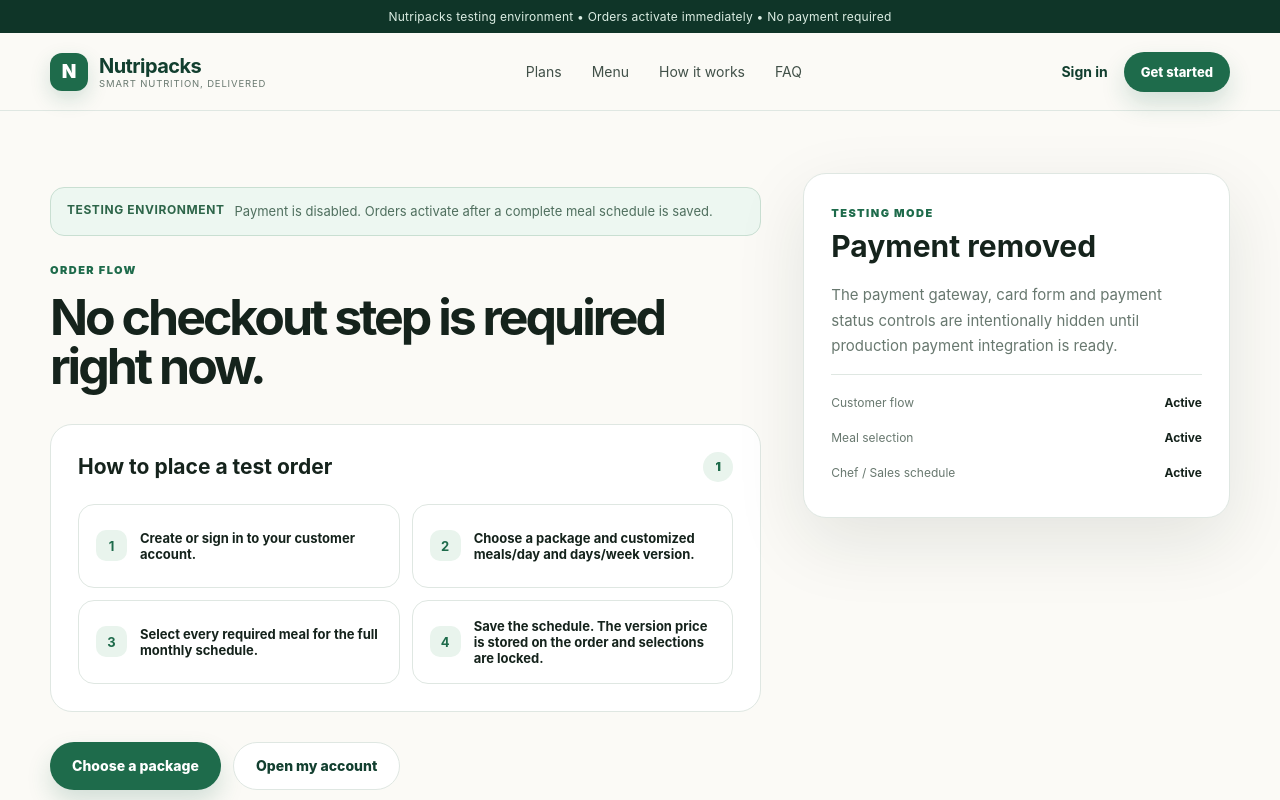
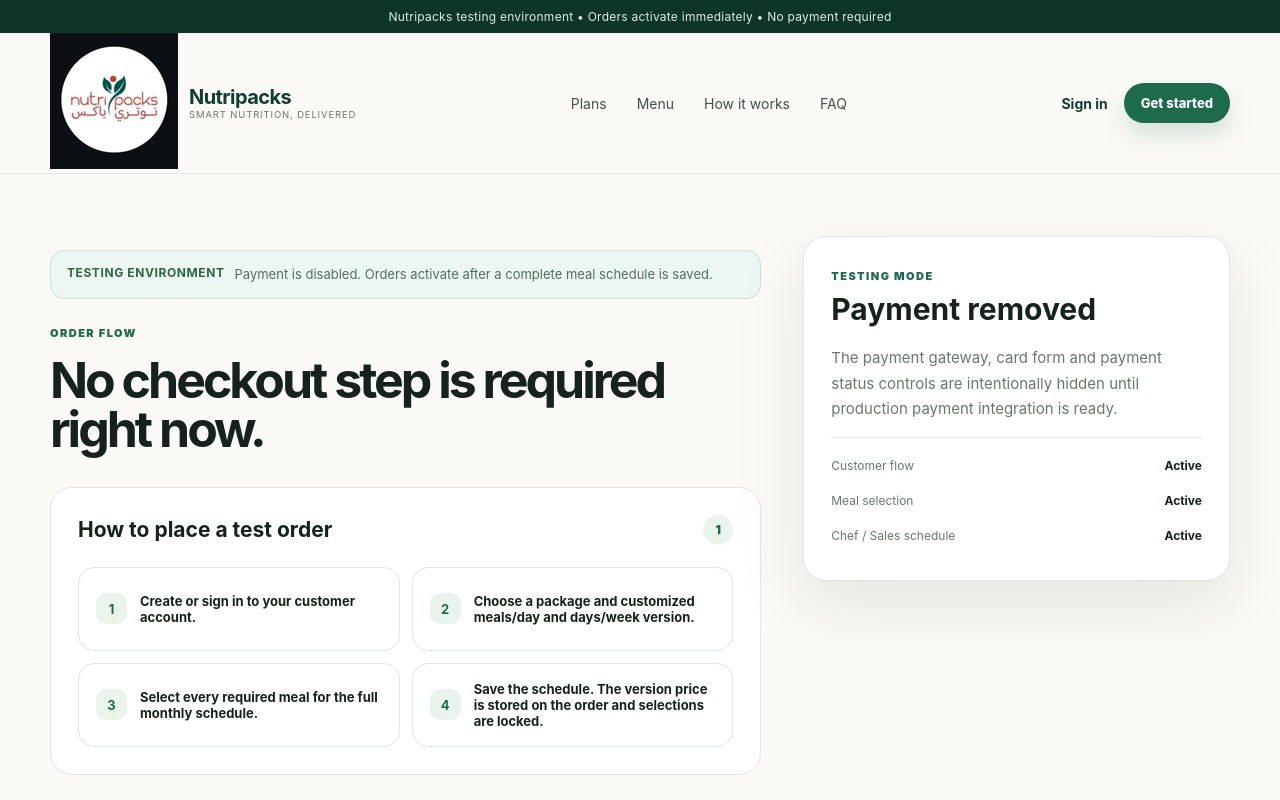
Before and after one commit to testicolos/Nutripacks, a Next.js app: page /checkout in a window 1280 px wide. Shown: the top 800 px of the page. Built offline with nearby package versions, Linux system fonts and the light colour scheme; no server answers.

Commit message:
feat: use Nutripacks logo in site header

```diff
--- a/app/components/SiteHeader.tsx
+++ b/app/components/SiteHeader.tsx
@@ -1,6 +1,7 @@
 'use client';
 
 import Link from 'next/link';
+import BrandLogo from './BrandLogo';
 import { signOutCustomer, useCustomerAuth } from './useCustomerAuth';
 
 export default function SiteHeader() {
@@ -16,7 +17,7 @@
       <div className="announcement">Nutripacks testing environment • Orders activate immediately • No payment required</div>
       <header className="siteHeader">
         <Link className="brandLockup" href="/">
-          <span className="brandMark">N</span>
+          <BrandLogo/>
           <span>
             <strong>Nutripacks</strong>
             <small>smart nutrition, delivered</small>
```
